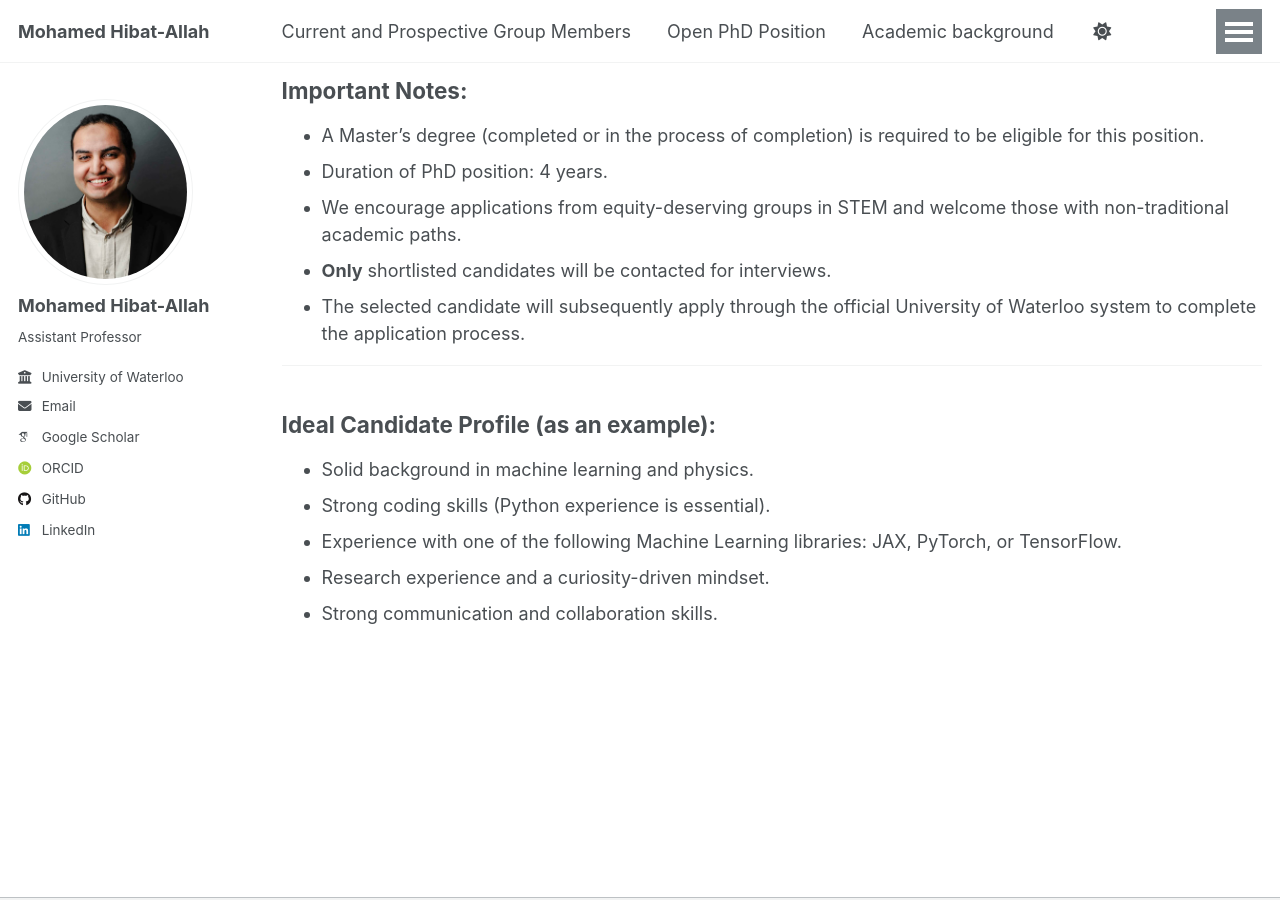
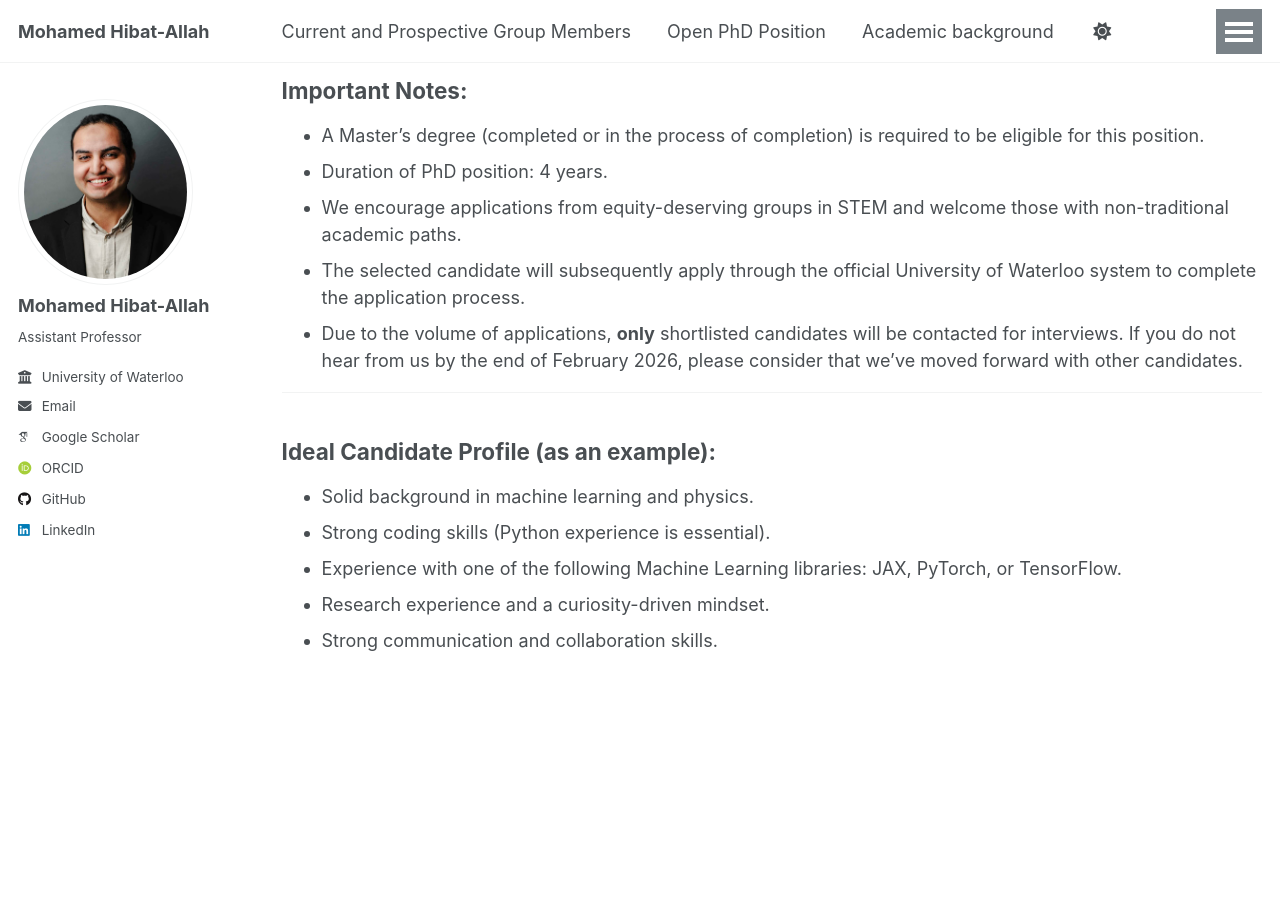
Before and after one commit to mhibatallah/mhibatallah.github.io, a Jekyll site: the page built from _pages/PhDPosition.md, in a window 1280 px wide and 900 px high, scrolled down 1030 px. Built offline with Jekyll 4.4.1, drawn with Linux system fonts in a browser that asks for light colours; some web fonts are replaced; a script that is not in the unit is left out.

Commit message:
update PhD position.

```diff
--- a/_pages/PhDPosition.md
+++ b/_pages/PhDPosition.md
@@ -41,8 +41,8 @@ There is no need to send a follow-up email as a notification email will be sent
 * A Master's degree (completed or in the process of completion) is required to be eligible for this position.
 * Duration of PhD position: 4 years.
 * We encourage applications from equity-deserving groups in STEM and welcome those with non-traditional academic paths.
-* **Only** shortlisted candidates will be contacted for interviews.
 * The selected candidate will subsequently apply through the official University of Waterloo system to complete the application process.
+* Due to the volume of applications, **only** shortlisted candidates will be contacted for interviews. If you do not hear from us by the end of February 2026, please consider that we’ve moved forward with other candidates.
 
 ---
 
```
